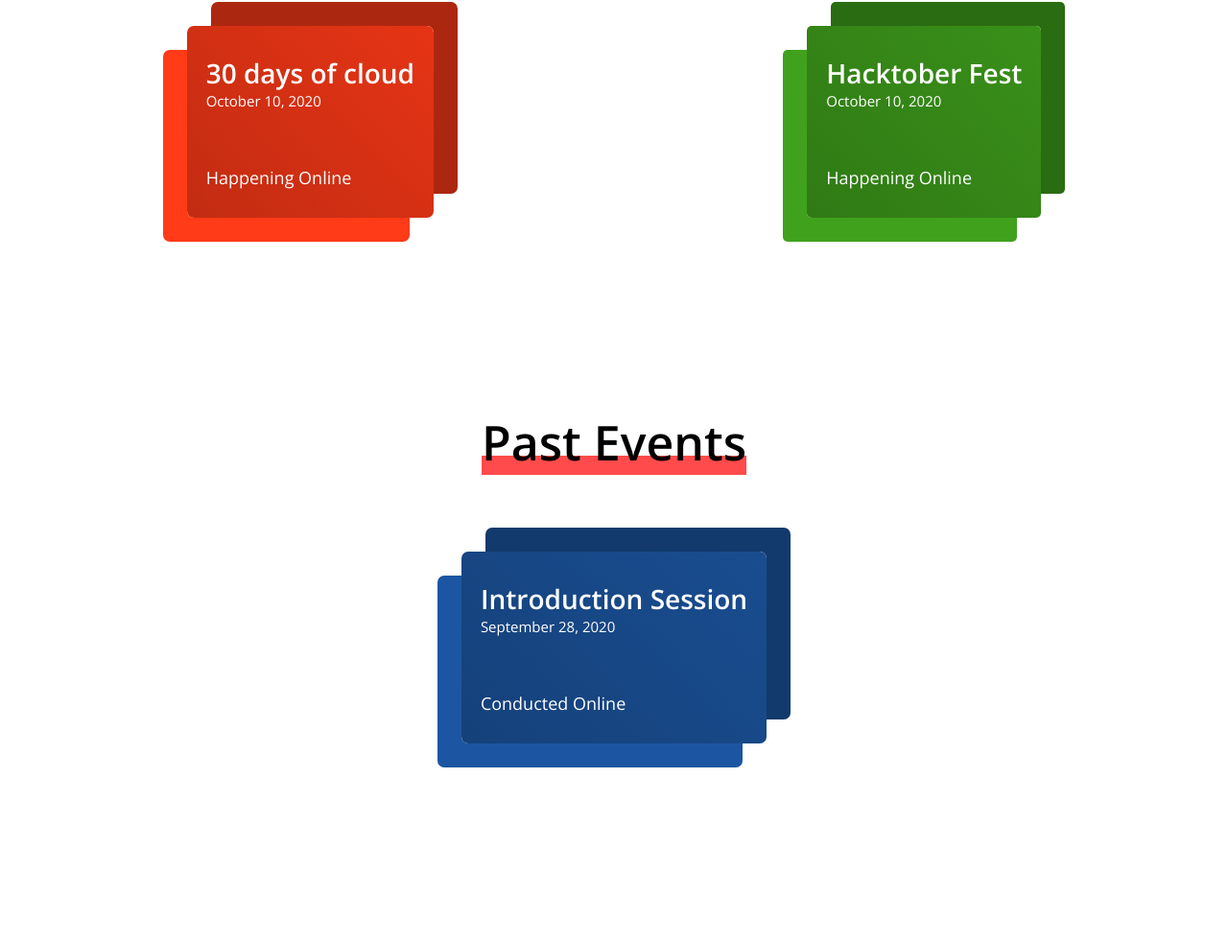
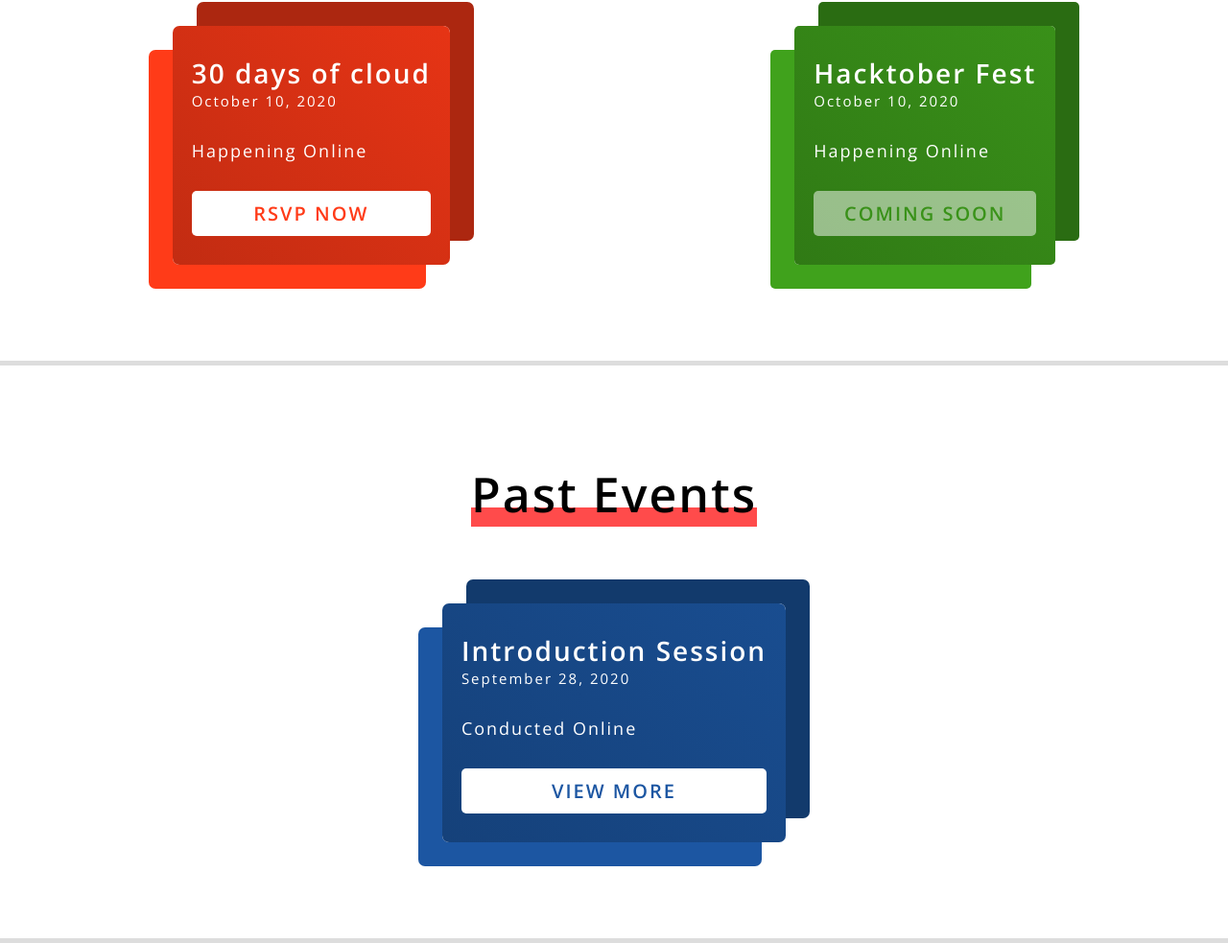
Before and after one commit to HimanshuDotcom/DSC, a website: page index.html in a window 1280 px wide. Shown: the part 787-1770 px from the top of the page at 96% size. Before the commit the page ends 1662 px from the top, so only its background shows below. Drawn offline with nearby package versions, Linux system fonts and the light colour scheme.

Commit message:
Changes in Card

```diff
--- a/index.html
+++ b/index.html
@@ -14,7 +14,7 @@
 		<img src="img/logo.png" alt = "logo" class="header__logo">
 		<nav class="user-nav">
 			<ul class="user-nav__list">
-				<li class="user-nav__item"> <a href="#" class="user-nav__link" >About</a></li>
+				<li class="user-nav__item"> <a href="#" class="user-nav__link active" >About</a></li>
 				<li class="user-nav__item"> <a href="#" class="user-nav__link" >Team</a></li>
 				<li class="user-nav__item"> <a href="#" class="user-nav__link" >Events</a></li>
 				<li class="user-nav__item"> <a href="#" class="user-nav__link" >Contact</a></li>
@@ -41,18 +41,22 @@
 		<h1 class="event-type"> Upcoming Events </h1>
 		<div class="event-cards">
 			<div class="card card--1">
-				<div class="card__head">
+				<div class="card__head u-margin-bottom">
 					<h2 class="card__title"> 30 days of cloud </h2>
 					<div class="card__date"> October 10, 2020 </div>
 				</div>
-				<div class="card__status"> Happening Online </div>
+				<div class="card__status u-margin-bottom"> Happening Online </div>
+				<a href="#" class="card__btn card__btn--1 ">RSVP now</a>
+
 			</div>
 			<div class="card card--2">
-				<div class="card__head">
+				<div class="card__head u-margin-bottom">
 					<h2 class="card__title"> Hacktober Fest </h2>
 					<div class="card__date"> October 10, 2020 </div>
 				</div>
-				<div class="card__status"> Happening Online </div>
+				<div class="card__status u-margin-bottom "> Happening Online </div>
+				<a href = "#" class="card__btn card__btn--2">Coming Soon</a>
+
 			</div>
 		</div>
 	</section>
@@ -61,11 +65,12 @@
 		<h1 class="event-type"> Past Events </h1>
 		<div class="event-cards">
 			<div class="card  card--2-1">
-				<div class="card__head">
+				<div class="card__head u-margin-bottom">
 					<h2 class="card__title"> Introduction Session </h2>
 					<div class="card__date"> September 28, 2020 </div>
 				</div>
-				<div class="card__status"> Conducted Online </div>
+				<div class="card__status u-margin-bottom"> Conducted Online </div>
+				<a href="#" class="card__btn card__btn--2-1">View more</a>
 			</div>
 	</section>
 
--- a/sass/base/_base.scss
+++ b/sass/base/_base.scss
@@ -7,4 +7,9 @@
 html {
 	font-size: 62.5%;   // 1 rem = 10px
 	font-family: "Open Sans";
+	letter-spacing: 2px;
+
+	@media only screen and (max-width: 900px) {
+		font-size: 50%;
+	}
 }
--- a/sass/base/_utilities.scss
+++ b/sass/base/_utilities.scss
@@ -0,0 +1,3 @@
+.u-margin-bottom {
+	margin-bottom: 3rem;
+}
--- a/sass/components/_banner.scss
+++ b/sass/components/_banner.scss
@@ -15,6 +15,10 @@
   }
 
   &-img-div {
+
+    @media only screen and (max-width: 900px) {
+      display: none;
+    }
     img {
       max-width: 100%;
       height: auto;
--- a/sass/components/_events.scss
+++ b/sass/components/_events.scss
@@ -1,8 +1,8 @@
 .events {
-	//border: 1px solid red;
 	padding: 10rem 0;
 	display: flex;
 	flex-direction: column;
+	border-bottom: 5px solid #ddd;
 }
 
 .event-type {
@@ -20,16 +20,26 @@
 	display: flex;
 	justify-content: space-around;
 	color: white;
+
+	@media only screen and (max-width: 900px) {
+		flex-direction: column;
+		align-self: center;
+	}
 }
 
 .card {
 	padding: 3rem 2rem;
 	/*box-shadow: 2px 5px 5px rgba(0,0,0,.5);*/
-	height: 20rem;
+	/*height: 20rem;*/
 	transition: transform .5s;
 	display: flex;
 	flex-direction: column;
-	justify-content: space-between;
+
+	@media only screen and (max-width: 900px) {
+		&:not(:last-child) {
+			margin-bottom: 8rem;
+		}
+	}
 
 	&--1 {
 /*		border-top: 8px solid red;
@@ -73,7 +83,54 @@
 	}
 
 	&:hover {
-		transform: scale(1.1);
+		/*transform: scale(1.1);*/
 	}
 
 }
+
+.card__btn {
+
+	&:link, &:visited {
+	padding: 1rem;
+	border: none;
+	font-size: 2rem;
+	border-radius: 5px;
+	color: #1c56a2;
+	cursor: pointer;
+	display: inline-block;
+	text-decoration: none;
+	font-weight: 600;
+	text-align: center;
+	text-transform: uppercase;
+	}
+
+
+	&--1:link,&--1:visited {
+		background-color: white;
+		color: #ff3b18;
+	}
+
+	&--1:hover {
+		background-color: #ff3b18;
+		color: white;
+	}
+
+	&--2:link,&--2:visited {
+		background-color: white;
+		color: #40a21c;
+		opacity: 0.5;
+		cursor: not-allowed;
+	}
+
+	&--2-1:link,&--2--1:visited {
+		background-color: white;
+		color: #1c56a2;
+	}
+
+	&--2-1:hover {
+		background-color: #1c56a2;
+		color: white;
+	}
+
+
+}
--- a/sass/components/_header.scss
+++ b/sass/components/_header.scss
@@ -69,8 +69,5 @@
 
 		}
 
-
-
-
 	}
 }
--- a/sass/main.scss
+++ b/sass/main.scss
@@ -4,6 +4,7 @@
 
 @import "base/_base";
 @import "base/_typogrophy";
+@import "base/_utilities";
 
 @import "components/_header";
 @import "components/_container";
```
Also changed, not shown: css/styles.css.
